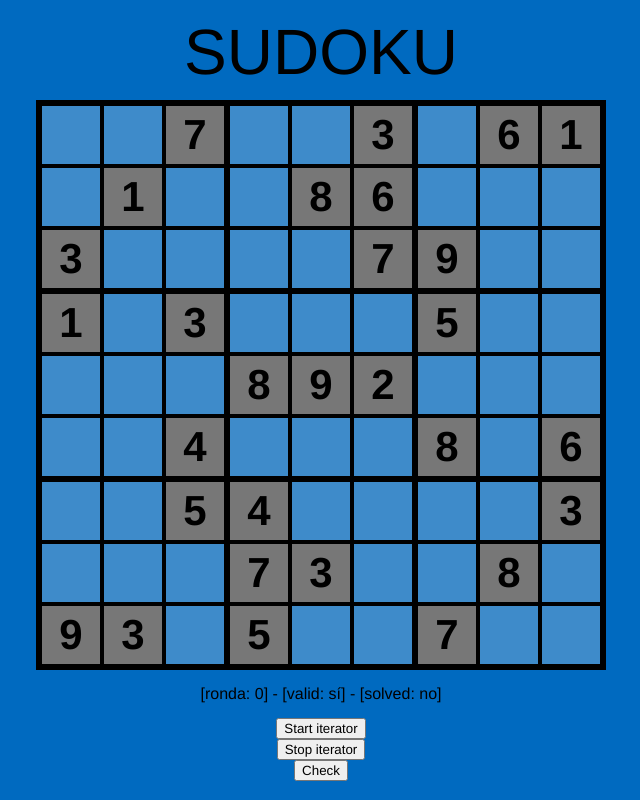
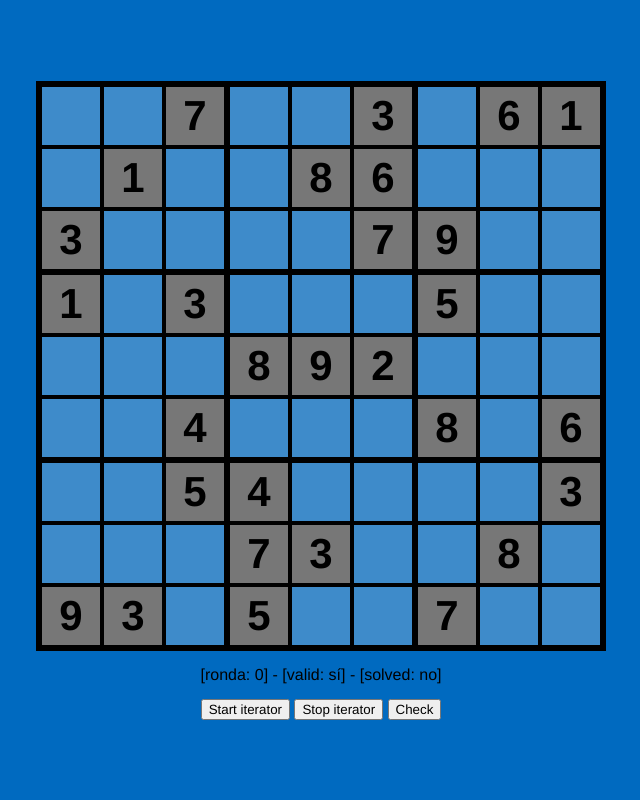
Before and after one commit to Sethyrus/sudoku, a React (Create React App) app: page / in a window 1280 px wide. Shown: the whole page, without its empty margins (319-959 px from the left). Built offline with nearby package versions, Linux system fonts and the light colour scheme.

Commit message:
Mejoras estilo

```diff
--- a/src/components/App/App.tsx
+++ b/src/components/App/App.tsx
@@ -4,12 +4,6 @@ import './App.css';
 const App = () => {
   return (
     <div className="app-container">
-      <div className="title">
-        <h1>SUDOKU</h1>
-      </div>
-
-      <br />
-
       <Sudoku />
     </div>
   );
--- a/src/components/Sudoku/Sudoku.tsx
+++ b/src/components/Sudoku/Sudoku.tsx
@@ -337,7 +337,7 @@ const Sudoku = () => {
 
     if (!sudokuMatrix[currPosition.y][currPosition.x].default) {
       if (sudokuMatrix[currPosition.y][currPosition.x].value) {
-        if (isValid() && lastAction === 'forward') {
+        if (isValid() && lastAction === "forward") {
           // console.log('1 (isValid -> forward)');
           // Siguiente casilla
           nextCurrPosition = {
@@ -362,7 +362,7 @@ const Sudoku = () => {
 
             // Misma casilla (debe comprobarse)
             nextCurrPosition = currPosition;
-            nextLastAction = 'forward';
+            nextLastAction = "forward";
           } else {
             // console.log('3 (invalid -> no more values, backward');
             // Casilla anterior
@@ -484,9 +484,13 @@ const Sudoku = () => {
 
       <br />
 
-      <button onClick={solveSudoku}>Start iterator</button>
-      <button onClick={() => setUseIterator(false)}>Stop iterator</button>
-      <button onClick={() => console.log(rowsValid())}>Check</button>
+      <span>
+        <button onClick={solveSudoku}>Start iterator</button>
+        &nbsp;
+        <button onClick={() => setUseIterator(false)}>Stop iterator</button>
+        &nbsp;
+        <button onClick={() => console.log(rowsValid())}>Check</button>
+      </span>
     </>
   );
 };
```
Also changed, not shown: 1 other file (tests, documents, lock files or other folders).
